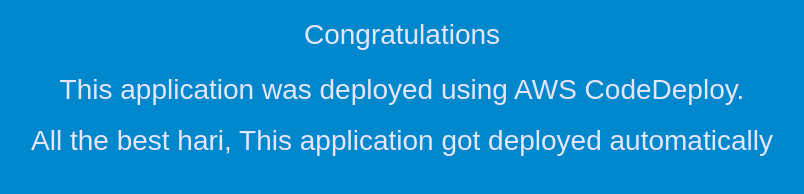
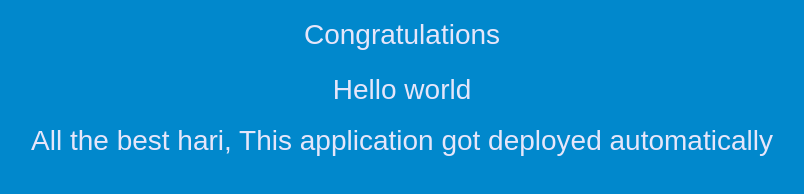
Before and after one commit to harikrishna1210/practice, a plain HTML site: page index.html in a window 1280 px wide. Shown: the whole page, without its empty margins (238-1042 px from the left). Drawn offline with Linux system fonts and the light colour scheme.

Commit message:
Update index.html

```diff
--- a/index.html
+++ b/index.html
@@ -27,7 +27,7 @@
 <body>
   <div align="center">
     <h1>Congratulations</h1>
-    <h2>This application was deployed using AWS CodeDeploy.</h2>
+    <h2>Hello world</h2>
      <h1> All the best hari, This application got deployed automatically</h1>
   </div>
 </body>
```
